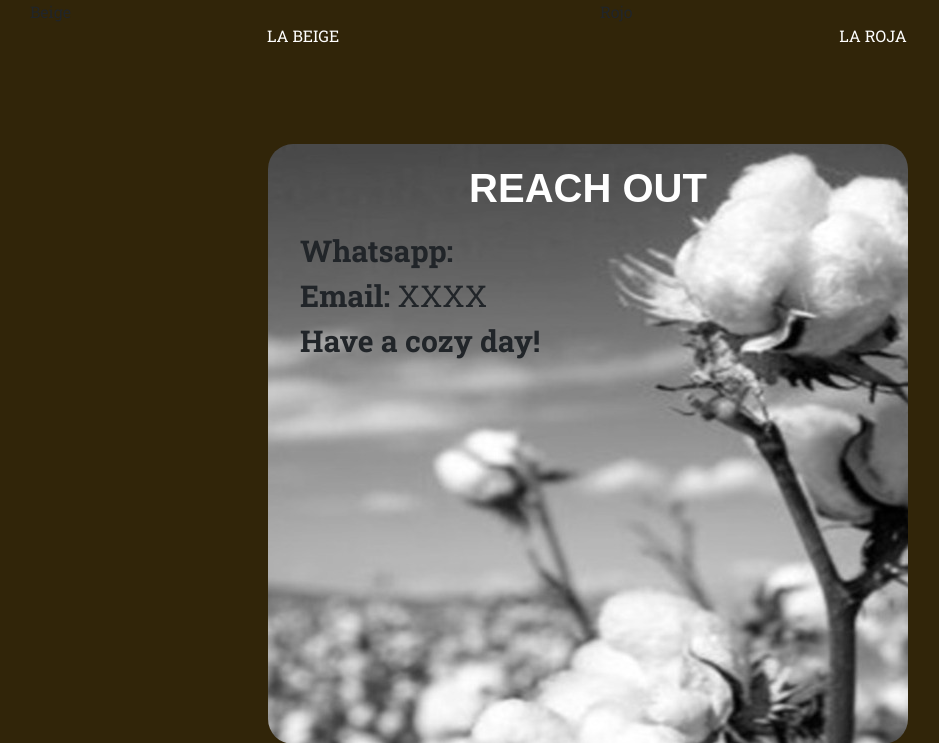
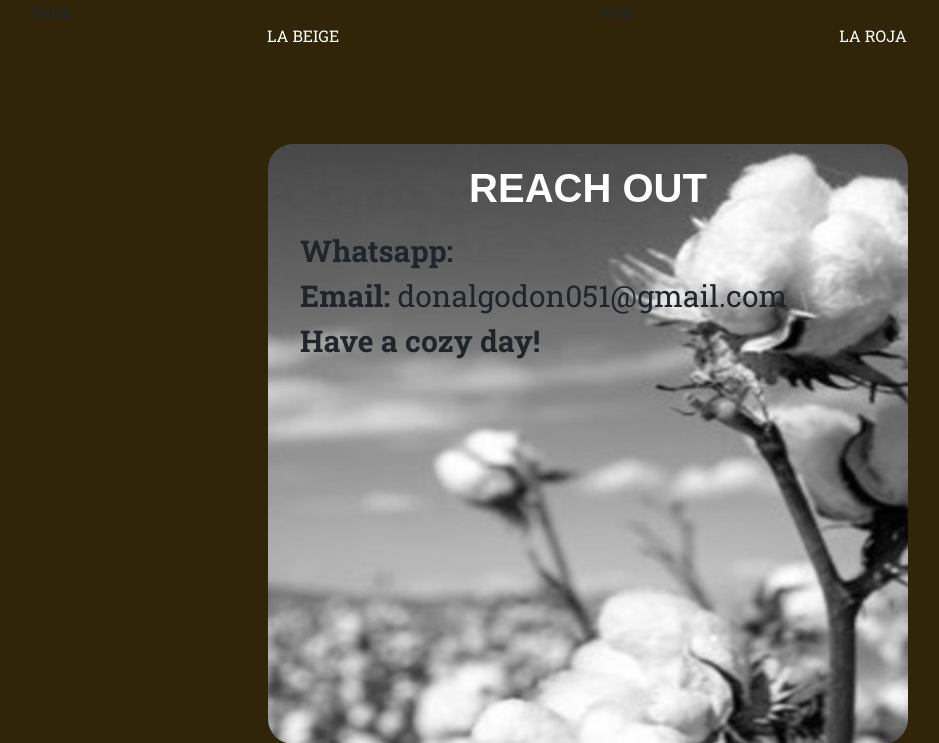
Before and after one commit to artadini/don_algodon, a Flask app: page / in a window 1280 px wide. Shown: the part 2130-2873 px from the top of the page, without its empty margins (52-991 px from the left). Run offline with Flask 2, Linux system fonts and the light colour scheme; some libraries are stand-ins or nearby versions.

Commit message:
Update index.html

```diff
--- a/templates/index.html
+++ b/templates/index.html
@@ -125,7 +125,7 @@
                         </li>
                         <li>
                             <strong>Email:</strong>
-                            XXXX
+                            donalgodon051@gmail.com
                         </li>
                         <li>
                             <strong>Have a cozy day!</strong>
```
